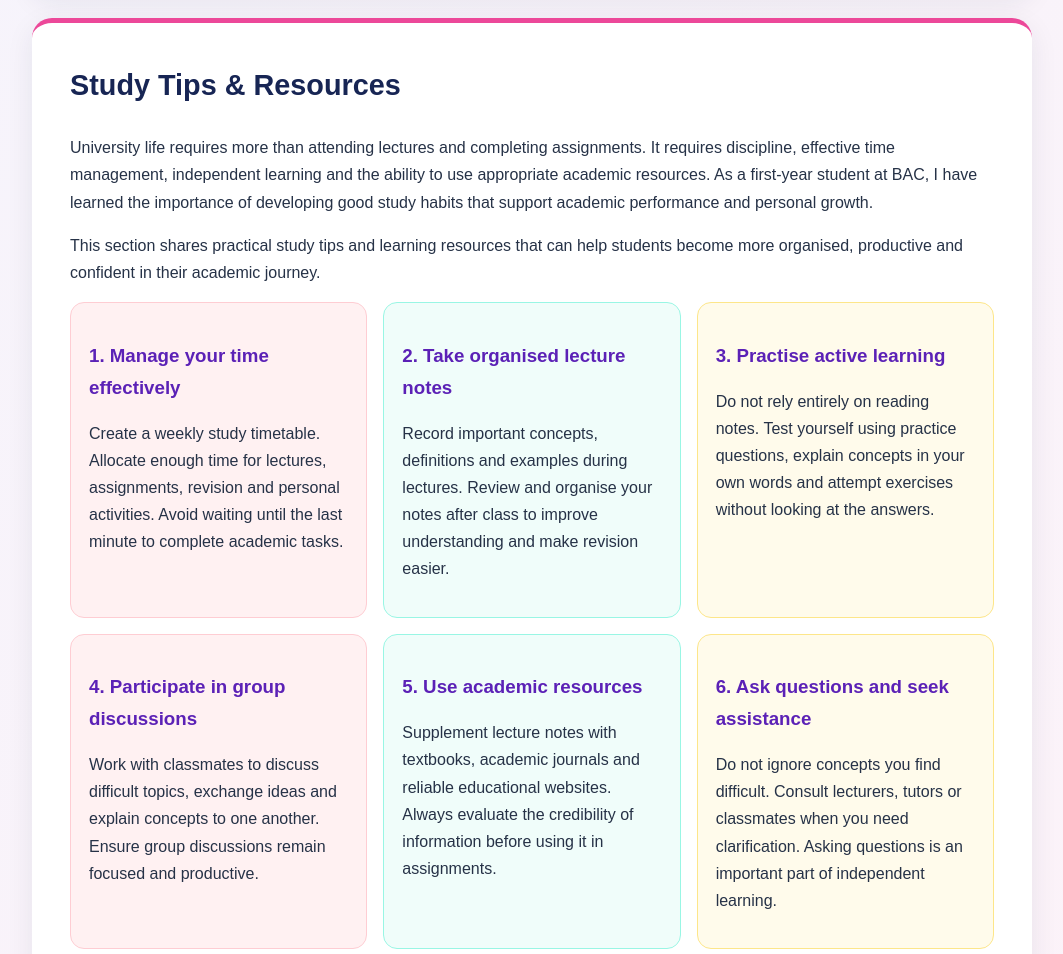
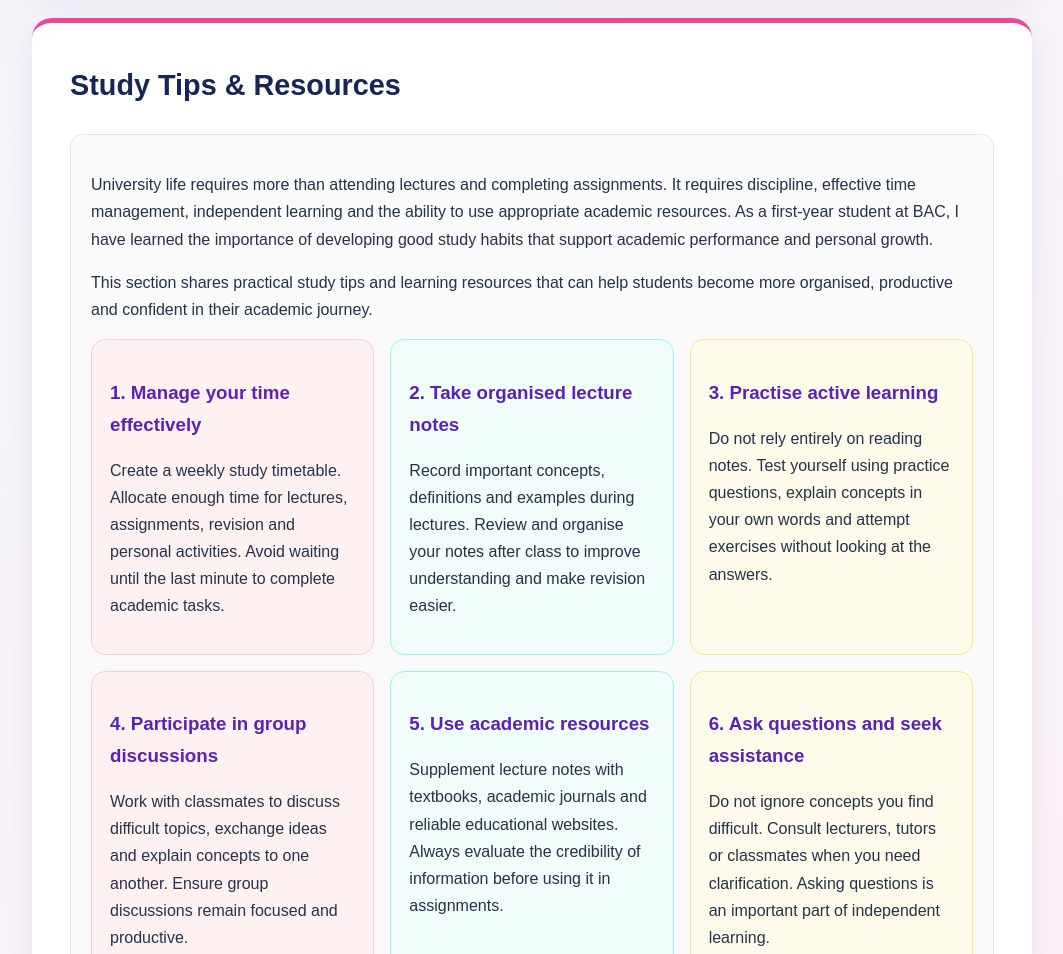
Before and after one commit to bs-bida26-184/bs-bida26-184.github.io, a plain HTML site: page index.html in a window 1280 px wide. Shown: the part 8400-9354 px from the top of the page, without its empty margins (108-1171 px from the left). Drawn offline with Linux system fonts and the light colour scheme.

Commit message:
Fix HTML formatting for resources section header

```diff
--- a/index.html
+++ b/index.html
@@ -609,7 +609,8 @@
     </section>
 
     <section id="resources">
-    <h2>Study Tips & Resources</h2>
+      <h2>Study Tips & Resources</h2>
+      <div class="document-text">
       <p>University life requires more than attending lectures and completing assignments. It requires discipline, effective time management, independent learning and the ability to use appropriate academic resources. As a first-year student at BAC, I have learned the importance of developing good study habits that support academic performance and personal growth.</p>
       <p>This section shares practical study tips and learning resources that can help students become more organised, productive and confident in their academic journey.</p>
       <div class="grid">
```
